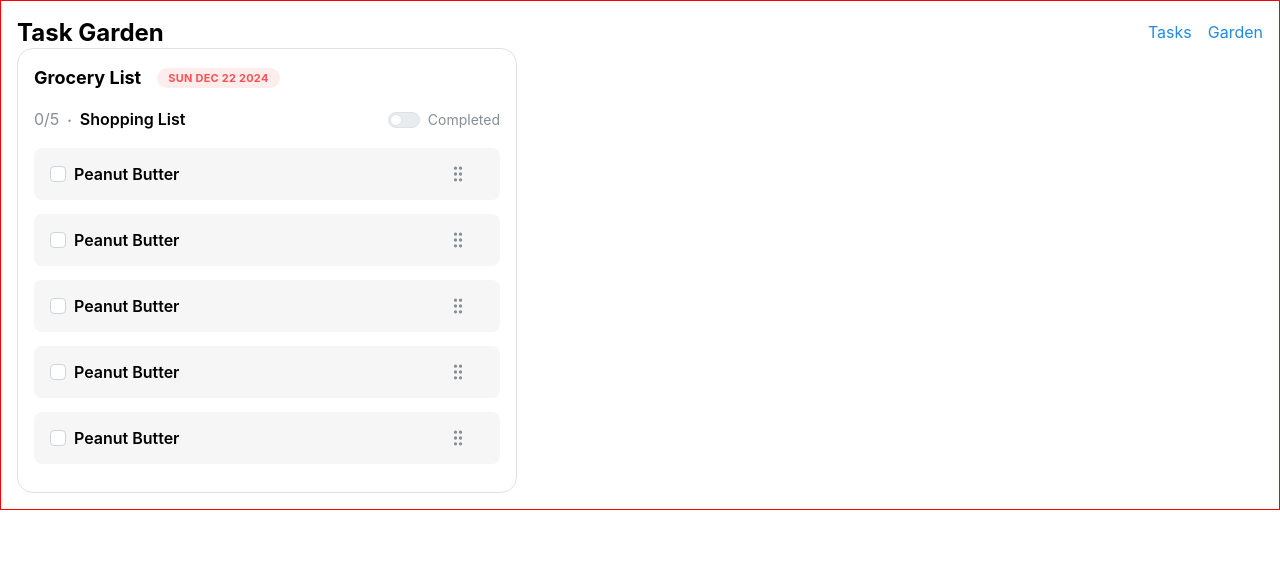
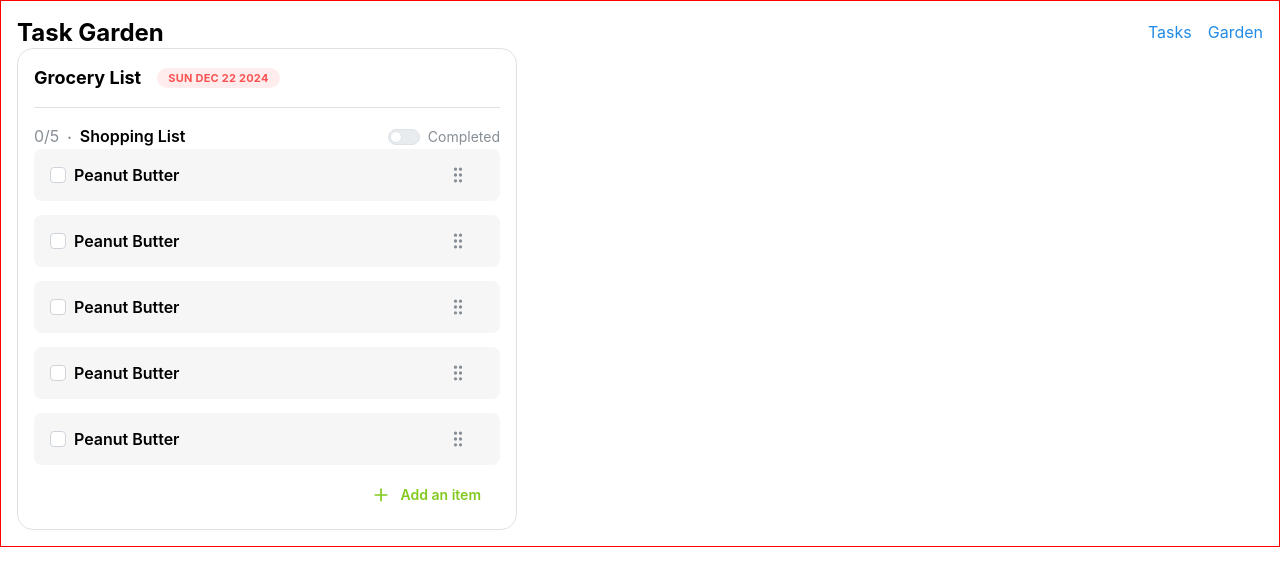
Before and after one commit to CydoEntis/sprout-client, a React (Vite) app: page / in a window 1280 px wide. Shown: the top 586 px of the page. Built offline with nearby package versions, Linux system fonts and the light colour scheme.

Commit message:
Added lucide icons and an add item button

```diff
--- a/src/features/Tasks/TaskCard.tsx
+++ b/src/features/Tasks/TaskCard.tsx
@@ -1,15 +1,19 @@
-import { Card } from "@mantine/core";
+import { Button, Card, Divider, Group } from "@mantine/core";
 import { DndListHandle } from "../../DndListHandle";
 import TaskCardTitle from "./TaskCardTitle";
 import TaskListHeader from "./TaskListHeader";
+import { Plus } from "lucide-react";
 
 function TaskCard() {
   return (
     <Card withBorder radius="lg" w={500}>
       <TaskCardTitle title="Grocery List" dueDate={new Date()} />
-
+      <Divider py={8}/>
       <TaskListHeader />
       <DndListHandle />
+      <Group justify="end">
+        <Button leftSection={<Plus size={20} />} variant="transparent" c="lime">Add an item</Button>
+      </Group>
     </Card>
   );
 }
--- a/src/features/Tasks/TaskCardTitle.tsx
+++ b/src/features/Tasks/TaskCardTitle.tsx
@@ -7,7 +7,7 @@ type TaskCardTitleProps = {
 
 function TaskCardTitle({title, dueDate}: TaskCardTitleProps) {
   return (
-    <Flex justify="justify-between">
+    <Flex justify="justify-between" pb={16}>
       <Group>
         <Box maw={200}>
           <Title order={4}>{title}</Title>
--- a/src/features/Tasks/TaskListHeader.tsx
+++ b/src/features/Tasks/TaskListHeader.tsx
@@ -4,7 +4,7 @@ import TaskCompletionControl from "./TaskCompletionControl";
 
 function TaskListHeader() {
   return (
-    <Flex justify="space-between" align="center" py={16}>
+    <Flex justify="space-between" align="center" >
       <TaskListDetails
         totalTasks={5}
         compeletedTasks={0}
```
